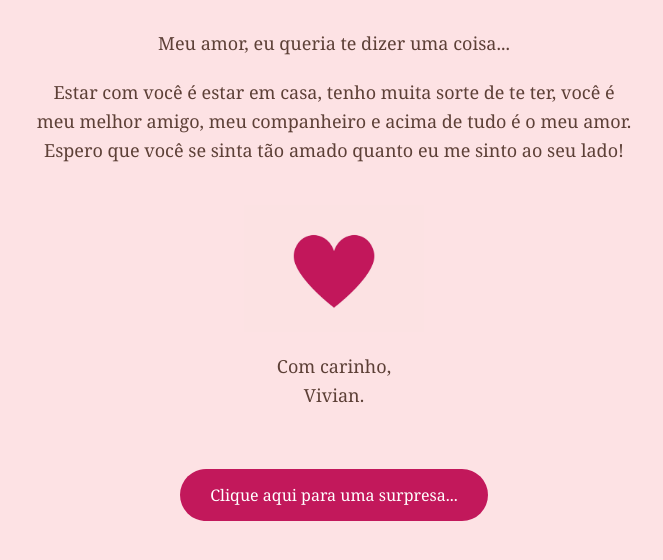
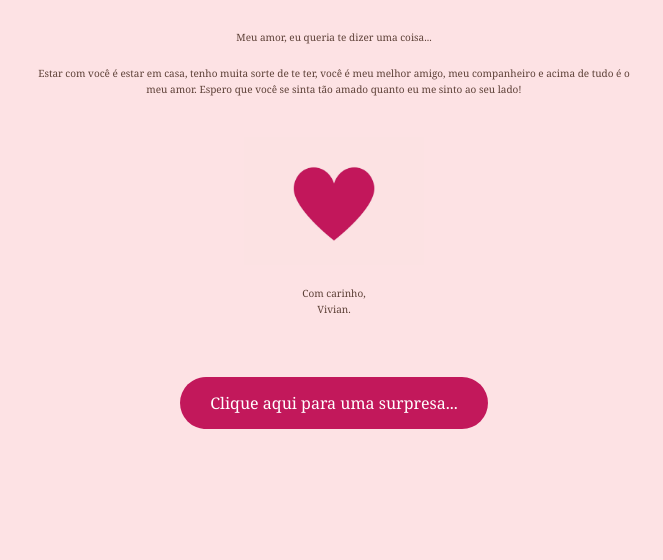
Before and after one commit to vivian227/carta, a plain HTML site: page index.html in a window 1280 px wide. Shown: the part 188-748 px from the top of the page, without its empty margins (306-969 px from the left). Drawn offline with Linux system fonts and the light colour scheme.

Commit message:
Update index.html

```diff
--- a/index.html
+++ b/index.html
@@ -24,7 +24,7 @@
             animation: fadeIn 1s ease-in-out;
         }
         p {
-            font-size: 18px;
+            font-size: 10px;
             line-height: 1.6;
             max-width: 600px;
             margin: 20px auto;
```
